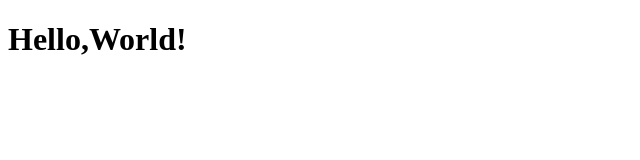
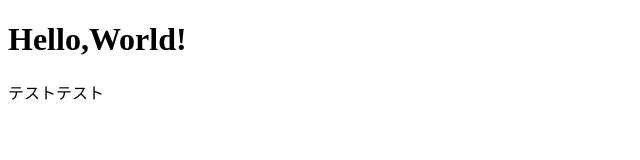
Before and after one commit to fcolor475/branch_test, a plain HTML site: page index.html in a window 1280 px wide. Shown: the full height of the page, 0-640 px from the left. Drawn offline with Linux system fonts and the light colour scheme.

Commit message:
add:ブランチの発行

```diff
--- a/index.html
+++ b/index.html
@@ -7,5 +7,6 @@
 </head>
 <body>
 	<h1>Hello,World!</h1>
+	<p>テストテスト</p>
 </body>
 </html>
```
